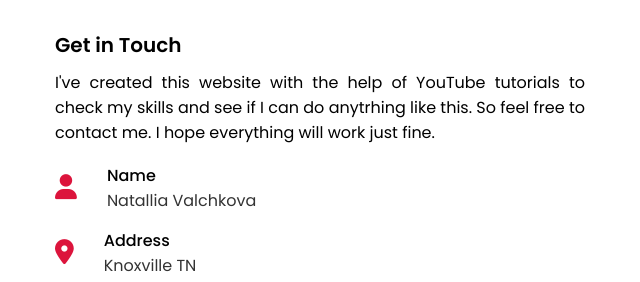
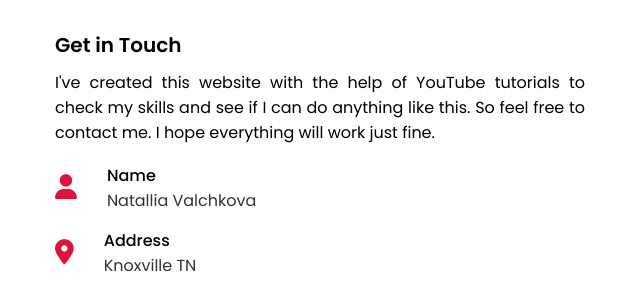
Before and after one commit to FreshBlood2019/MyProjectWebsite, a plain HTML site: page index.html in a window 1280 px wide. Shown: the part 3746-4028 px from the top of the page, 25-665 px from the left. Drawn offline with nearby package versions, Linux system fonts and the light colour scheme.

Commit message:
Update index.html

```diff
--- a/index.html
+++ b/index.html
@@ -225,7 +225,7 @@
             <div class="contact-content">
                 <div class="column left">
                     <div class="text">Get in Touch</div>
-                    <p>I've created this website with the help of YouTube tutorials to check my skills and see if I can do anytrhing like this. So feel free to contact me. I hope everything will work just fine.</p>
+                    <p>I've created this website with the help of YouTube tutorials to check my skills and see if I can do anything like this. So feel free to contact me. I hope everything will work just fine.</p>
                     <div class="icons">
                         <div class="row">
                             <i class="fas fa-user"></i>
```
